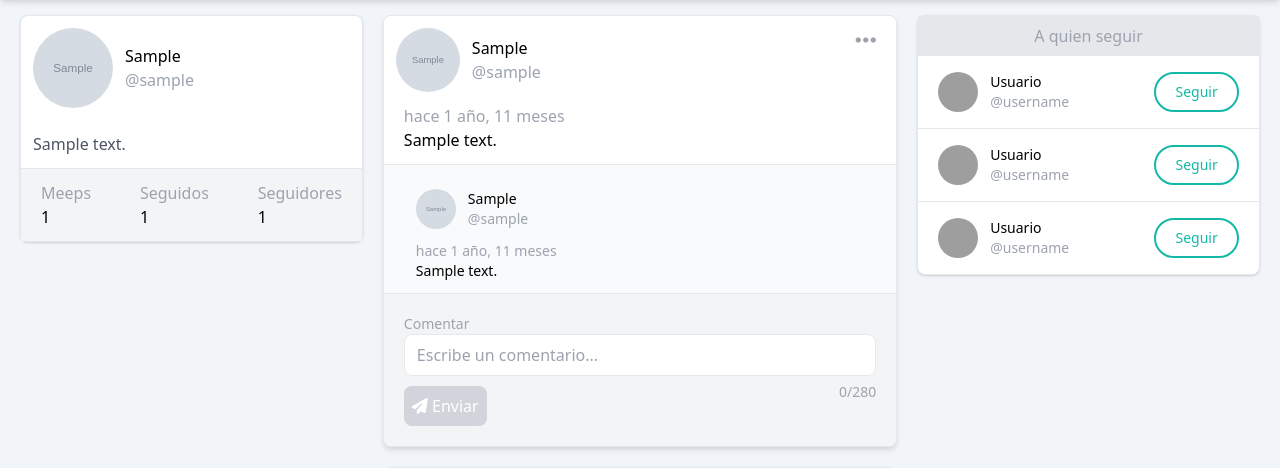
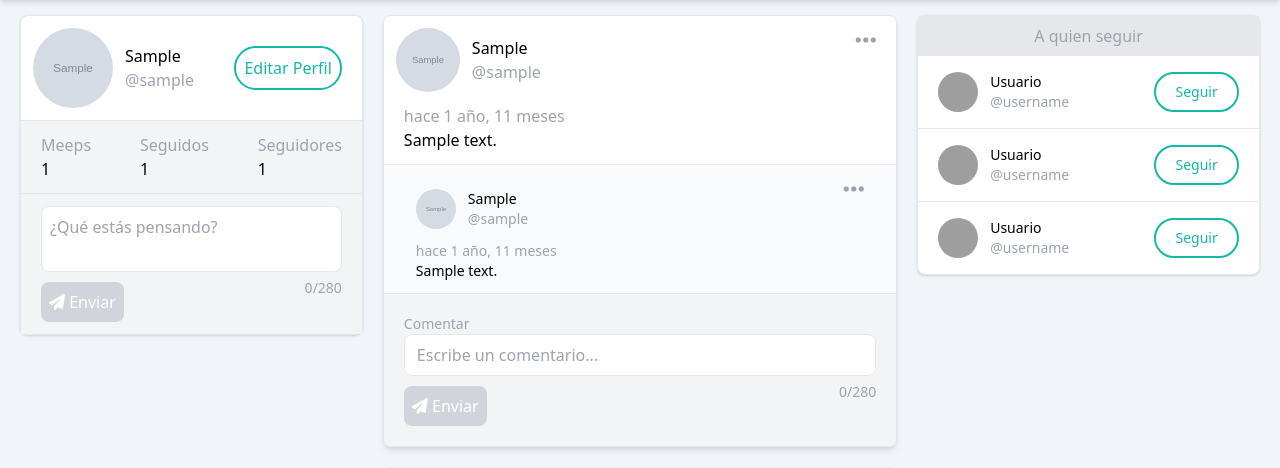
Before and after one commit to lautarojlopez/Meeper, a Django app: a page that uses Usuarios/templates/ver-perfil.html in a window 1280 px wide. Shown: the part 65-533 px from the top of the page. Run offline with Django 4.2, Linux system fonts and the light colour scheme; a user stored in the database is signed in; tables that the repository leaves empty hold one stand-in row (values such as "Sample post"); grey boxes marked "Sample" are stand-in pictures; style sheets or scripts are compiled from the project's sources; parts of the project's set-up code (start-up, migrations or seed data) failed here and were passed over; some libraries are stand-ins or nearby versions; grey boxes are pictures that could not be loaded.

Commit message:
Finalizada funcion de eliminar comentarios

```diff
--- a/Posts/urls.py
+++ b/Posts/urls.py
@@ -5,4 +5,5 @@ urlpatterns = [
     path('nuevo/', nuevo_post, name="nuevo-post"),
     path('eliminar/<int:id>', eliminar_post, name="eliminar-post"),
     path('<int:post_id>/comentar/', comentar, name="comentar"),
+    path('comentario/<int:comentario_id>/eliminar/', eliminar_comentario, name="eliminar-comentario")
 ]
--- a/Usuarios/templates/ver-perfil.html
+++ b/Usuarios/templates/ver-perfil.html
@@ -8,19 +8,31 @@
             <!-- USER CARD -->
             <div class="w-11/12 md:w-10/12 lg:w-8/12 xl:w-4/12 md:block mt-20 lg:ml-5">
                 <div class="border shadow rounded-lg w-auto bg-white">
-                    <div class="flex items-center">
-                        <img class="m-3 object-cover w-20 h-20 rounded-full" src="{{ user.perfil.img.url }}" alt="">
-                        <div class="flex flex-col">
-                            <p>{{ user.first_name }}</p>
-                            <p class="text-gray-400 shadow-2xl">@{{ user.username }}</p>
+                    <div class="flex justify-between items-center">
+                        <div class="flex flex-row items-center">
+                            <a href="{% url 'ver-perfil' user.username %}"><img class="m-3 object-cover w-20 h-20 rounded-full" src="{{ user.perfil.img.url }}" alt=""></a>
+                            <div class="flex flex-col">
+                                <a href="{% url 'ver-perfil' user.username %}">
+                                    <p>{{ user.first_name }}</p>
+                                </a>
+                                <a href="{% url 'ver-perfil' user.username %}">
+                                    <p class="text-gray-400 shadow-2xl">@{{ user.username }}</p>
+                                </a>
+                            </div>
                         </div>
+                        {% if user == request.user %}
+                            <div class="flex justify-end pr-5">
+                                <a href="{% url 'editar-perfil' %}" class="border-2 border-teal-500 text-teal-500 p-2 rounded-full hover:bg-teal-500 hover:text-white transition-all ease-linear duration-100">Editar Perfil</a>
+                            </div>
+                        {% else %}
+                        {% endif %}
+
                     </div>
-                    <p class="p-3 text-gray-600">{{ user.perfil.bio }}</p>
                     <div class="border-t py-3 px-5 bg-gray-100">
                         <div class="flex justify-between">
                             <div class="flex flex-col">
                                 <p class="text-gray-400">Meeps</p>
-                                <p>1</p>
+                                <p>{{ user.posts.count }}</p>
                             </div>
                             <div class="flex flex-col">
                                 <p class="text-gray-400">Seguidos</p>
@@ -32,9 +44,23 @@
                             </div>
                         </div>
                     </div>
+                    {% if user == request.user %}
+                        <div class="border-t py-3 px-5 bg-gray-100">
+                            <form action="{% url 'nuevo-post' %}" method="POST">
+                                {% csrf_token %}
+                                <textarea id="mensaje" name="content" class="transition-all ease-linear duration-100 resize-none overflow-hidden border border-gray-200 rounded-lg focus:outline-none w-full p-2" type="text" name="" id="" placeholder="¿Qué estás pensando?" cols="30" rows="2"></textarea>
+                                <div class="flex justify-between">
+                                    <button id="botonEnviar" class="desactivado cursor-auto transition-all ease-linear duration-100 p-2 bg-gray-300 rounded-lg text-white mt-1"><i class="fas fa-paper-plane"></i> Enviar</button>
+                                    <p class="texto-contador text-sm text-gray-400"><span id="contador">0</span>/280</p>
+                                </div>
+                            </form>
+                        </div>
+                    {% endif %}
+
                 </div>
             </div>
             <!-- FIN USER CARD -->
+
 
             <!-- CONTENIDO -->
             <div class="order-last lg:order-none lg:mt-20 lg:mx-5 w-11/12 md:w-10/12 lg:w-8/12 xl:w-6/12">
@@ -43,7 +69,7 @@
                     <div class="relative border shadow-md bg-white rounded-lg m-auto mb-5 overflow-hidden">
                         <div class="flex items-center">
                                 <img class="relative m-3 object-cover w-16 h-16 rounded-full" src="{{ post.user.perfil.img.url }}" alt="">
-                            <div class="flex flex-col">
+                            <div class="flex flex-col w-full">
                                 <a href="{% url 'ver-perfil' post.user.username %}">
                                     <p>{{ post.user.first_name }}</p>
                                 </a>
@@ -75,7 +101,7 @@
                                     <div class="border-t bg-gray-50 p-3 border-gray-200 w-full">
                                         <div class="flex items-center text-sm px-5">
                                             <img class="relative m-3 ml-0 object-cover w-10 h-10 rounded-full" src="{{ comentario.autor.perfil.img.url }}" alt="">
-                                            <div class="flex flex-col">
+                                            <div class="flex flex-col w-full">
                                                 <a href="{% url 'ver-perfil' comentario.autor.username %}">
                                                     <p>{{ comentario.autor.first_name }}</p>
                                                 </a>
@@ -83,6 +109,22 @@
                                                     <p class="text-gray-400">@{{ comentario.autor.username }}</p>
                                                 </a>
                                             </div>
+                                            {% if comentario.autor == request.user %}
+                                                <div class="relative -top-5 w-full flex justify-end">
+                                                    <i class="cursor-pointer text-gray-400 text-2xl fas fa-ellipsis-h" id="menuPostIcon"></i>
+                                                    <div class="hidden transition-all duration-100 ease-linear absolute rounded top-5 w-auto border border-gray-300 bg-gray-100 hover:bg-gray-200" id="menuPost">
+                                                        <form action="javascript:void(0);" method="POST">
+                                                            {% csrf_token %}
+                                                            <ul>
+                                                                <li>
+                                                                    <p class="cursor-pointer text-red-500 text-center p-2" id="eliminarComentario" data-comentarioid="{{ comentario.id }}"><i class="far fa-trash-alt"></i> Eliminar</p>
+                                                                </li>
+                                                            </ul>
+                                                        </form>
+                                                    </div>
+                                                </div>
+                                            {% else %}
+                                            {% endif %}
                                         </div>
                                         <p class="px-5 text-gray-400 text-sm">{{ comentario.timestamp|naturaltime }}</p>
                                         <p class="px-5 text-sm">{{ comentario.content }}</p>
--- a/static/js/main.js
+++ b/static/js/main.js
@@ -72,6 +72,7 @@ document.addEventListener('click', function(e) {
     //Eliminar Post
     if(e.target.id == "eliminarPost"){
         Swal.fire({
+            heightAuto: false,
             title: '¿Estás seguro?',
             text: "Esta acción no se podrá revertir.",
             icon: 'warning',
@@ -82,18 +83,16 @@ document.addEventListener('click', function(e) {
             cancelButtonText: 'Cancelar'
           }).then((result) => {
             if (result.isConfirmed) {
-              axios.get(`${location.origin}/post/eliminar/${e.target.dataset.postid}`)
+              axios.delete(`${location.origin}/post/eliminar/${e.target.dataset.postid}`)
                 .then(function (response) {
                     e.target.parentElement.parentElement.parentElement.parentElement.parentElement.parentElement.remove()
-                    console.log(response);
-                    Swal.fire(
-                        'Eliminado',
-                        '',
-                        'success'
-                      )
+                    Swal.fire({
+                        heightAuto: false,
+                        title: "Post eliminado",
+                        icon: "success"
+                    })
                 })
                 .catch(function (error) {
-                    console.log(error);
                     Swal.fire(
                         'XD?',
                         '',
@@ -104,6 +103,7 @@ document.addEventListener('click', function(e) {
           })
     }
 
+    //Enviar comentario
     if(e.target.classList.contains('enviarComentario') && e.target.classList.contains('activo')){
         let post = e.target.parentElement.parentElement.parentElement.parentElement
         axios({
@@ -122,13 +122,23 @@ document.addEventListener('click', function(e) {
             <div class="border-t bg-gray-50 p-3 border-gray-200 w-full">
                 <div class="flex items-center text-sm px-5">
                     <img class="relative m-3 ml-0 object-cover w-10 h-10 rounded-full" src="${response.data.img}" alt="">
-                    <div class="flex flex-col">
-                        <a href="{% url 'ver-perfil' comentario.autor.username %}">
+                    <div class="flex flex-col w-full">
+                        <a href="${location.origin}/@${response.data.username}">
                             <p>${response.data.nombre}</p>
                         </a>
-                        <a href="{% url 'ver-perfil' comentario.autor.username %}">
+                        <a href="${location.origin}/@${response.data.username}">
                             <p class="text-gray-400">@${response.data.username}</p>
                         </a>
+                    </div>
+                    <div class="relative -top-5 w-full flex justify-end">
+                        <i class="cursor-pointer text-gray-400 text-2xl fas fa-ellipsis-h" id="menuPostIcon"></i>
+                        <div class="hidden transition-all duration-100 ease-linear absolute rounded top-5 w-auto border border-gray-300 bg-gray-100 hover:bg-gray-200" id="menuPost">
+                            <ul>
+                                <li>
+                                    <p class="cursor-pointer text-red-500 text-center p-2" id="eliminarComentario" data-comentarioid="${response.data.id}"><i class="far fa-trash-alt"></i> Eliminar</p>
+                                </li>
+                            </ul>
+                        </div>
                     </div>
                 </div>
                 <p class="px-5 text-gray-400 text-sm">hace un segundo</p>
@@ -149,9 +159,52 @@ document.addEventListener('click', function(e) {
             post.querySelector('#contador').innerHTML= 0
 
           }).catch(function (error) {
-            console.log(error)
+            Swal.fire(
+                'Ups... ha ocurrido un error',
+                'Intentalo nuevamente',
+                'error'
+              )
           });
             }
+
+    //Eliminar Comentario
+    if(e.target.id == "eliminarComentario"){
+        let comentario = e.target.parentElement.parentElement.parentElement.parentElement.parentElement.parentElement.parentElement
+        Swal.fire({
+            heightAuto: false,
+            title: '¿Estás seguro?',
+            text: "Esta acción no se podrá revertir.",
+            icon: 'warning',
+            showCancelButton: true,
+            confirmButtonColor: '#0d9488',
+            cancelButtonColor: '#ef4444',
+            confirmButtonText: 'Sí, eliminar',
+            cancelButtonText: 'Cancelar'
+          }).then((result) => {
+            if (result.isConfirmed) {
+                axios({
+                    method: 'delete',
+                    url: `${location.origin}/post/comentario/${e.target.dataset.comentarioid}/eliminar/`,
+                    data: {
+                    },
+                    headers: {
+                      "content-type": "application/x-www-form-urlencode"
+                    }
+                  })
+                  .then(function(response) {
+                        comentario.remove()
+                        Swal.fire({
+                            heightAuto: false,
+                            title: "Comentario eliminado",
+                            icon: "success"
+                        })
+                  })
+                  .catch(function(error) {
+
+                  })
+            }
+          })
+    }
 })
 
 botonMenu = document.querySelector('#botonHiddenMenu')
```
Also changed, not shown: General/templates/index.html (+17 -2 lines), Posts/views.py (+48 -22 lines).
